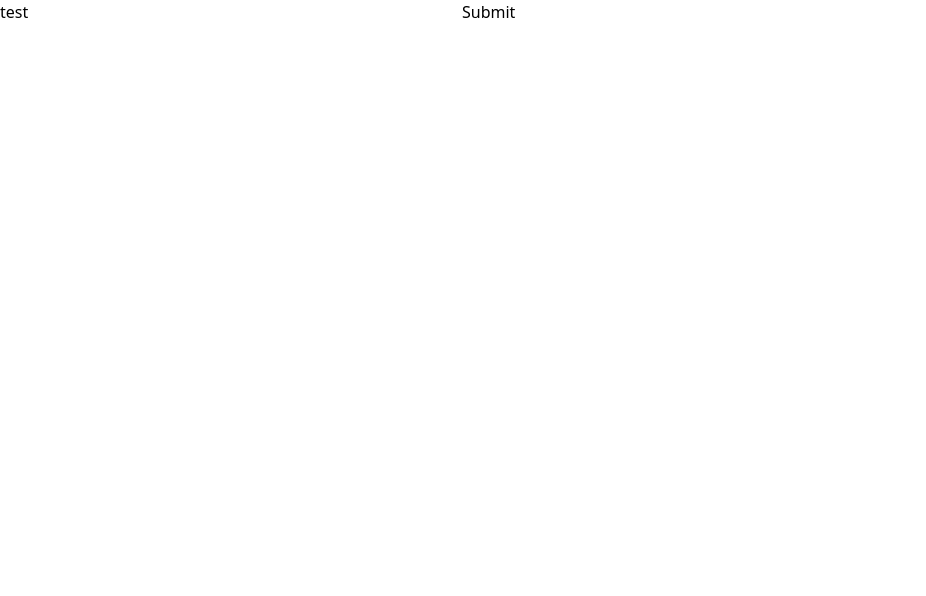
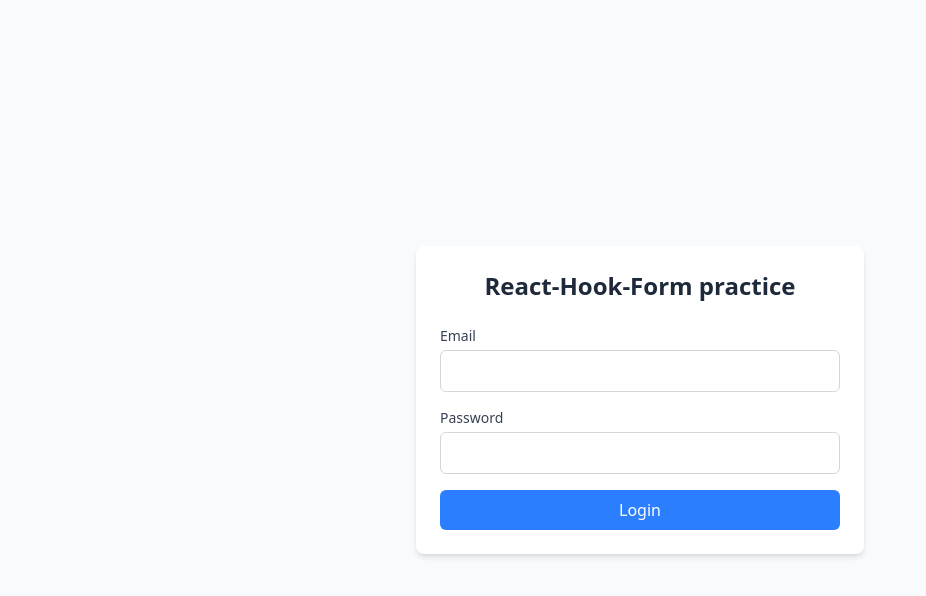
Before and after one commit to junjuny0227/react-hook-form-practice, a Next.js app: page / in a window 1280 px wide. Shown: the top 596 px of the page, without its empty margins (0-926 px from the left). Built offline with nearby package versions, Linux system fonts and the light colour scheme.

Commit message:
로그인 폼

```diff
--- a/src/app/page.tsx
+++ b/src/app/page.tsx
@@ -2,35 +2,75 @@
 
 import { SubmitHandler, useForm } from "react-hook-form";
 
-interface Inputs {
-  example: string;
-  exampleRequired: string;
+interface LoginForm {
+  email: string;
+  password: string;
 }
 
 const Main = () => {
   const {
     register,
     handleSubmit,
-    watch,
     formState: { errors },
-  } = useForm<Inputs>();
-  const onSubmit: SubmitHandler<Inputs> = (data) => console.log(data);
+  } = useForm<LoginForm>();
 
-  console.log(watch("example")); // watch input value by passing the name of it
+  const onSubmit: SubmitHandler<LoginForm> = (data) => {
+    console.log(data);
+  };
 
   return (
-    /* "handleSubmit" will validate your inputs before invoking "onSubmit" */
-    <form onSubmit={handleSubmit(onSubmit)}>
-      {/* register your input into the hook by invoking the "register" function */}
-      <input defaultValue="test" {...register("example")} />
-
-      {/* include validation with required or other standard HTML validation rules */}
-      <input {...register("exampleRequired", { required: true })} />
-      {/* errors will return when field validation fails  */}
-      {errors.exampleRequired && <span>This field is required</span>}
-
-      <input type="submit" />
-    </form>
+    <div className="min-h-screen flex items-center justify-center bg-gray-50">
+      <div className="max-w-md w-full p-6 bg-white rounded-lg shadow-md">
+        <h1 className="text-2xl font-bold text-center mb-6 text-gray-800">
+          React-Hook-Form practice
+        </h1>
+        <form onSubmit={handleSubmit(onSubmit)} className="space-y-4">
+          <div>
+            <label
+              htmlFor="email"
+              className="block text-sm font-medium text-gray-700 mb-1"
+            >
+              Email
+            </label>
+            <input
+              {...register("email", { required: true })}
+              id="email"
+              className="w-full px-3 py-2 border border-gray-300 rounded-md focus:outline-none focus:ring-2 focus:ring-blue-500"
+            />
+            {errors.email && (
+              <p className="text-red-500 text-sm mt-1">
+                Email은 필수 입력 항목입니다.
+              </p>
+            )}
+          </div>
+          <div>
+            <label
+              htmlFor="password"
+              className="block text-sm font-medium text-gray-700 mb-1"
+            >
+              Password
+            </label>
+            <input
+              {...register("password", { required: true })}
+              type="password"
+              id="password"
+              className="w-full px-3 py-2 border border-gray-300 rounded-md focus:outline-none focus:ring-2 focus:ring-blue-500"
+            />
+            {errors.password && (
+              <p className="text-red-500 text-sm mt-1">
+                Password은 필수 입력 항목입니다.
+              </p>
+            )}
+          </div>
+          <button
+            type="submit"
+            className="w-full bg-blue-500 text-white py-2 px-4 rounded-md hover:bg-blue-600 transition-colors"
+          >
+            Login
+          </button>
+        </form>
+      </div>
+    </div>
   );
 };
 
```
